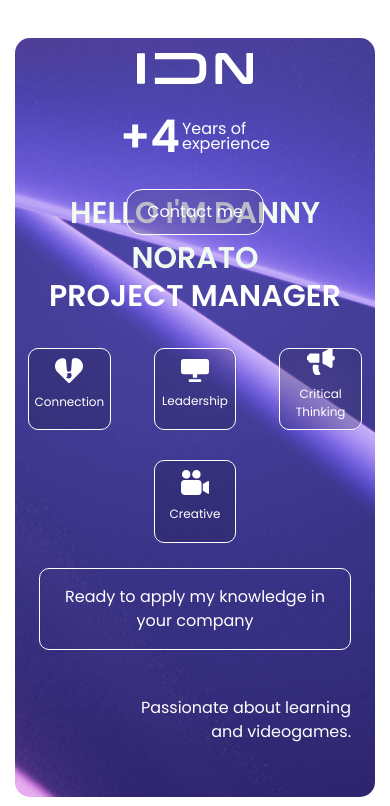
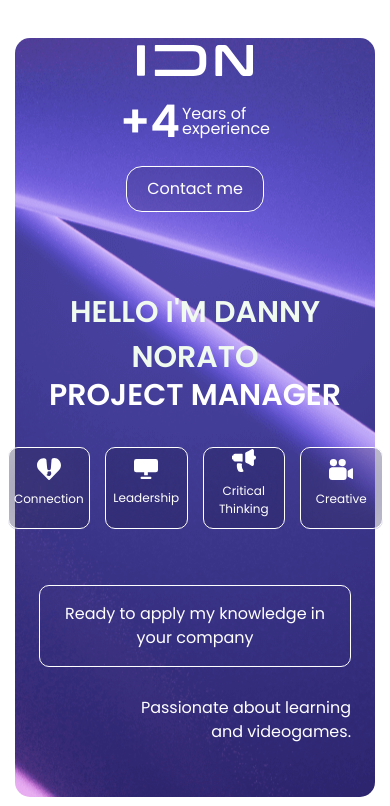
Before and after one commit to dannynorato-dev/projectmanager, a plain HTML site: page index.html in a window 390 px wide. Shown: the top 806 px of the page. Drawn offline with nearby package versions, Linux system fonts and the light colour scheme; a web font is replaced by a local one.

Commit message:
Simple changes for iOS

```diff
--- a/styles.css
+++ b/styles.css
@@ -1358,7 +1358,10 @@ line-height: 3rem;
 }
 .main {
   width: 85%;
-  margin-top: -7rem;
+  margin-top: -5%;
+}
+.strengths{
+  justify-content: center;
 }
 h1{
   text-align:center;
@@ -1408,6 +1411,10 @@ h1{
   width: 100%;
   margin-top: 1rem;
   flex-direction: column;
+  margin: 0.5rem 0;
+}
+.text-header {
+  height: 6rem;
 }
 nav {
  display: none;
@@ -1429,14 +1436,15 @@ nav {
 .icons {
   height: 5.5rem;
   width: 5.5rem;
+  margin: 1rem 0.5rem 1rem 0.5rem;
 }
 .icons img{
-  width: 35%;
+  width: 30%;
 }
 .text-1 {
   left: 10%;
   width: 80%;
-  bottom: 23%;
+  bottom: 21%;
 }
 .text-2 {
   bottom: 10%;
```
